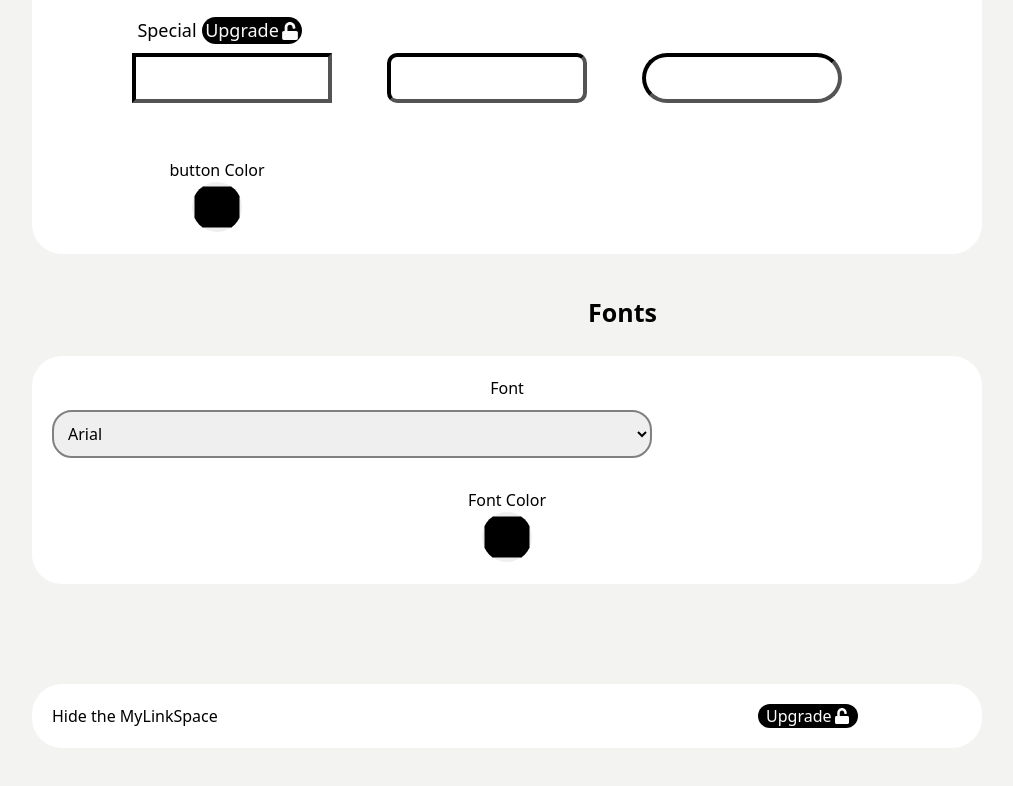
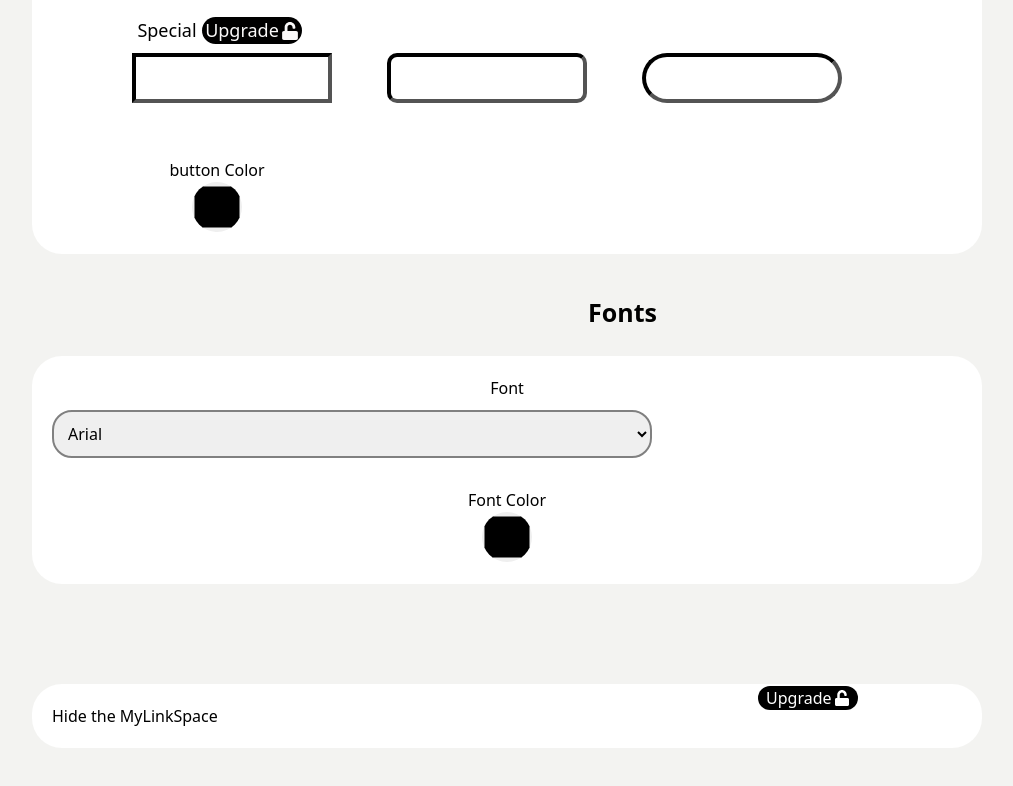
Before and after one commit to nat2132/MyLinkSpace, a React (Vite) app in the folder frontend/: page /appearance in a window 1280 px wide. Shown: the part 2359-3145 px from the top of the page, without its empty margins (40-1053 px from the left). Built offline with nearby package versions, Linux system fonts and the light colour scheme; no server answers.

Commit message:
fix(frontend): remove duplicate style key in Appearance

```diff
--- a/frontend/src/components/Appearance/appearance.jsx
+++ b/frontend/src/components/Appearance/appearance.jsx
@@ -200,7 +200,7 @@ function appearance() {
 
         <div className='mylinkspacelogo'>
             <h2>Hide the MyLinkSpace</h2>
-            <button style={{display:'flex',justifyContent:'center',alignItems:'center',width:'100px',borderRadius:'50px',backgroundColor:'black',gap:'2px',marginTop:'-35px',marginLeft:'40px',color:'white',marginTop:''}}>Upgrade<FaUnlock/></button>
+            <button style={{display:'flex',justifyContent:'center',alignItems:'center',width:'100px',borderRadius:'50px',backgroundColor:'black',gap:'2px',marginTop:'-35px',marginLeft:'40px',color:'white'}}>Upgrade<FaUnlock/></button>
 
 
 
```
